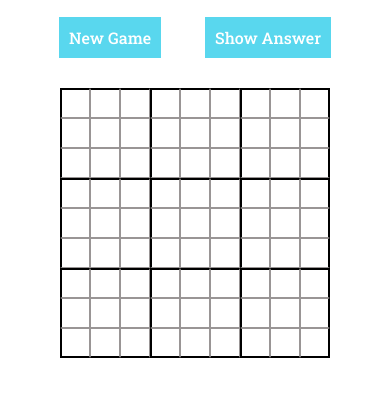
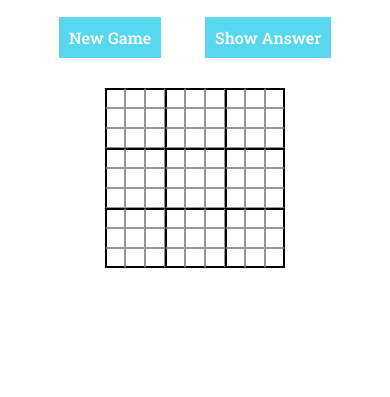
Before and after one commit to Aiswaryaraja1996/Sudoku-Game, a website: page index.html in a window 390 px wide. Shown: the part 133-530 px from the top of the page. Drawn offline with nearby package versions, Linux system fonts and the light colour scheme.

Commit message:
for deployment

```diff
--- a/sudoku.css
+++ b/sudoku.css
@@ -91,7 +91,6 @@ header h2 {
   font-size: 50px;
   letter-spacing: 10px;
   color: white;
-
 }
 
 .dark-mode {
@@ -150,13 +149,12 @@ header h2 {
   border-right: 2px solid black;
 }
 
-
-@media only screen and (max-width: 600px){
-  .row{
-    width:270px ;
+@media only screen and (max-width: 600px) {
+  .row {
+    width: 180px;
   }
-  .col{
-    width:30px ;
-    height:30px ;
+  .col {
+    width: 20px;
+    height: 20px;
   }
 }
```
